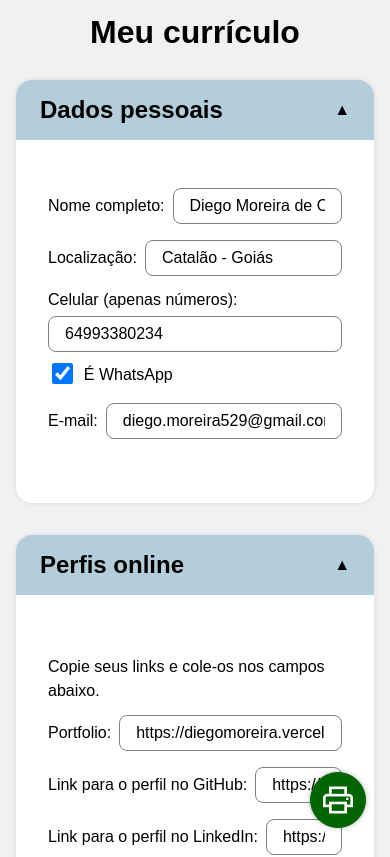
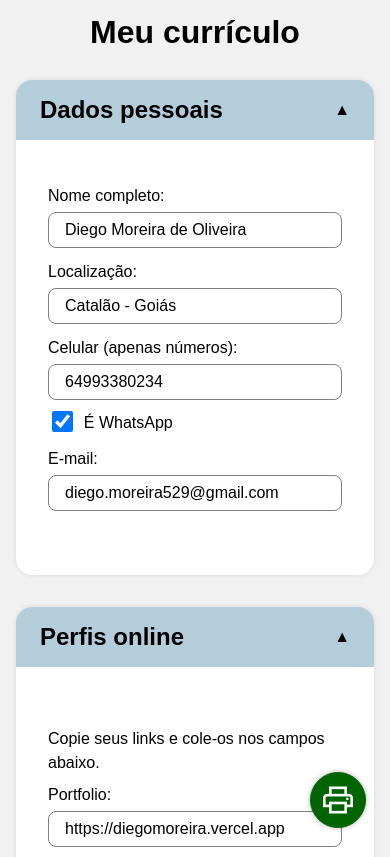
Before and after one commit to Diego-Moreira8/cv-app, a React (Vite) app: page / in a window 390 px wide. Shown: the top 857 px of the page. Built offline with nearby package versions, Linux system fonts and the light colour scheme.

Commit message:
fix: input rows size for small screens

```diff
--- a/src/styles/Checkbox.module.css
+++ b/src/styles/Checkbox.module.css
@@ -10,5 +10,6 @@
 }
 
 .checkboxRow > label {
+  width: max-content;
   padding: 0.2rem 0 0 0.5rem;
 }
--- a/src/styles/Input.module.css
+++ b/src/styles/Input.module.css
@@ -1,6 +1,6 @@
 .formRow {
   display: flex;
-  align-items: center;
+  flex-direction: column;
   gap: 0.5rem;
   margin-bottom: 1rem;
 }
@@ -9,7 +9,14 @@
   min-width: fit-content;
 }
 
-.formRow > input {
-  width: 100%;
-  flex-shrink: 1;
+@media (min-width: 600px) {
+  .formRow {
+    flex-direction: row;
+    align-items: center;
+  }
+
+  .formRow > input {
+    width: 100%;
+    flex-shrink: 1;
+  }
 }
--- a/src/styles/PersonalDataForm.module.css
+++ b/src/styles/PersonalDataForm.module.css
@@ -14,7 +14,7 @@
   min-width: 8rem;
 }
 
-@media (min-width: 768px) {
+@media (min-width: 600px) {
   .phoneInputRow {
     flex-direction: row;
     align-items: center;
```
